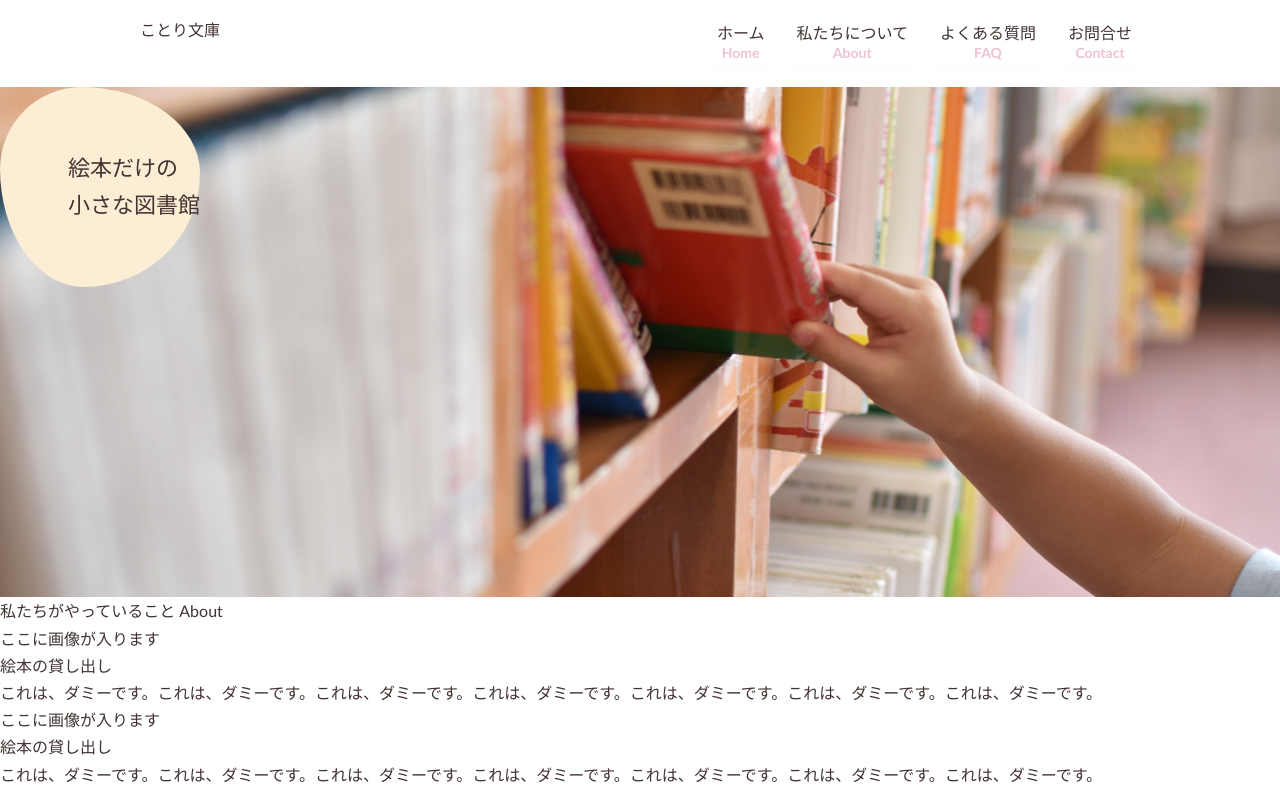
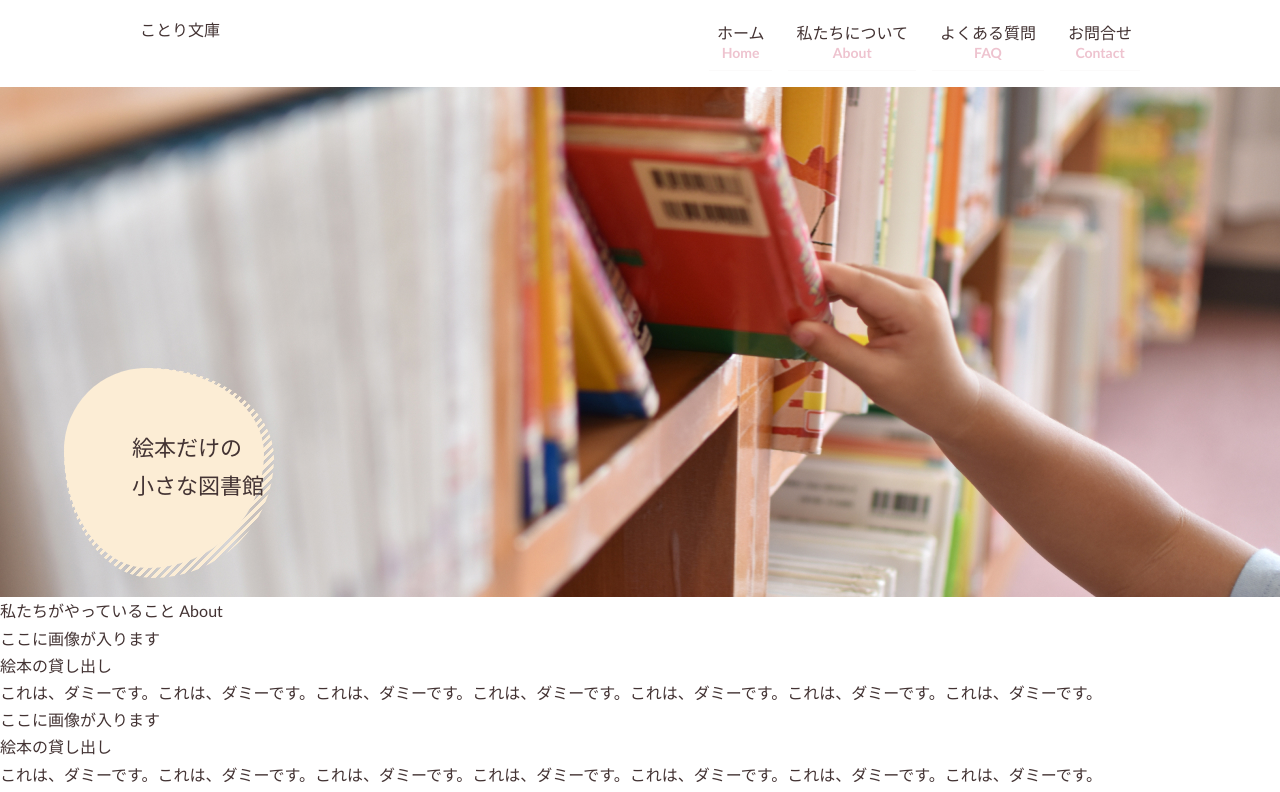
Before and after one commit to sazumy/kotori_bunko, a plain HTML site: page index.html in a window 1280 px wide. Shown: the top 792 px of the page. Drawn offline with Linux system fonts and the light colour scheme.

Commit message:
アイキャッチの詳細コーディング

```diff
--- a/index.html
+++ b/index.html
@@ -115,6 +115,7 @@
             絵本だけの<br>小さな図書館
           </p>
         </div>
+        <div class="rough-circle-shadow"></div>
       </div>
     </section>
 
--- a/style/foundation/variables.css
+++ b/style/foundation/variables.css
@@ -37,3 +37,8 @@
   --font-size-xl: calc(1rem * 24 / var(--base-font-size));
   --font-size-xxl: calc(1rem * 32 / var(--base-font-size));
 }
+
+/* ぐにゃぐにゃした丸い円 */
+:root {
+  --rough-border-radius: 41% 59% 58% 42% / 41% 43% 57% 59%;
+}
--- a/style/layout/layout.css
+++ b/style/layout/layout.css
@@ -50,7 +50,14 @@
   .eye-catch {
     --eye-catch-size: 200px;
     height: var(--eye-catch-size);
+    position: relative;
+    left: 5%;
+    top: 55%;
     width: var(--eye-catch-size);
+
+    .rough-circle {
+      position: absolute;
+    }
   }
 }
 
--- a/style/object/components.css
+++ b/style/object/components.css
@@ -2,7 +2,7 @@
   /* ぐにゃぐにゃした丸い円 */
   align-items: center;
   background: var(--color-secondary);
-  border-radius: 41% 59% 58% 42% / 41% 43% 57% 59%;
+  border-radius: var(--rough-border-radius);
   display: flex;
   font-family: ta-kotodama-r;
   font-size: var(--font-size-lg);
@@ -10,3 +10,10 @@
   justify-content: flex-end;
   width: 100%;
 }
+
+.rough-circle-shadow {
+  background: repeating-linear-gradient(-45deg, var(--color-secondary) 0px 3px, transparent 3px 6px);
+  border-radius: var(--rough-border-radius);
+  height: 105%;
+  width: 105%;
+}
```
